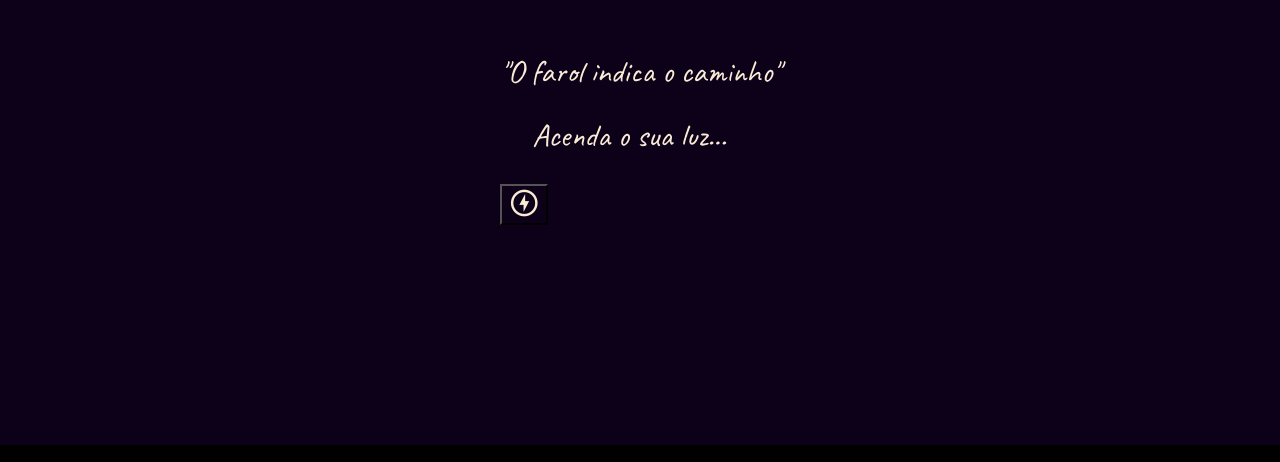
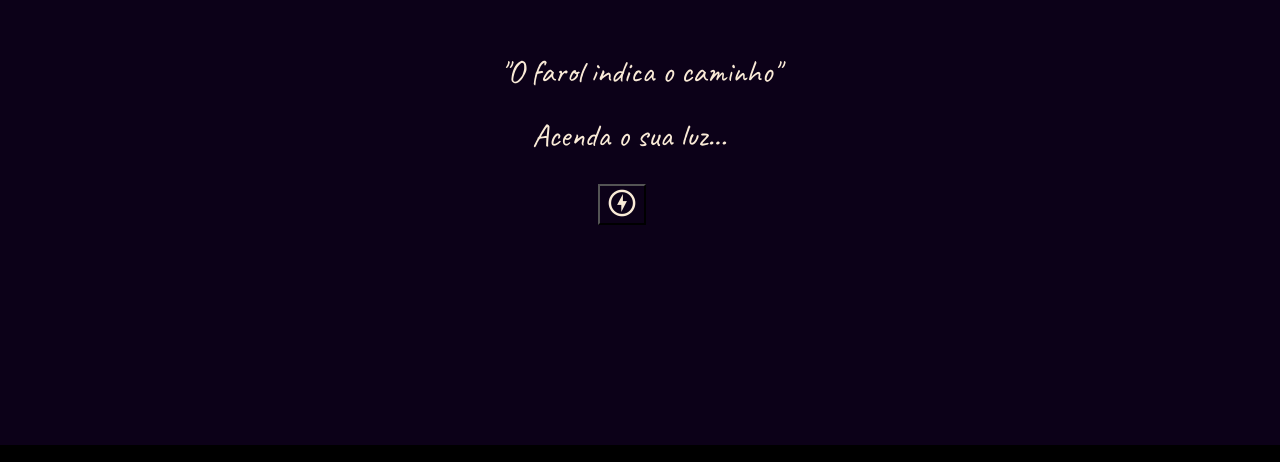
Before and after one commit to gabrells/Farol, a website: page index.html in a window 1280 px wide. Shown: the part 205-667 px from the top of the page. Drawn offline with nearby package versions, Linux system fonts and the light colour scheme.

Commit message:
fixing alignments

```diff
--- a/JS/main.js
+++ b/JS/main.js
@@ -45,6 +45,7 @@ buttons.forEach(btn => {
                 <cite><a href="https://www.instagram.com/tempofeio/" target="_blank" class="link-citacao">Tempo Feio</a></cite>
             </blockquote>
         </div>
+
               <div class="box swiper-slide">
                 <blockquote id="texto">
                     <p>"Sou resultado <span></span>Das minhas escolhas <br>Dos pouses forçados <br>Dos dias ruins <br>Marcas de expressão <br>E marcas que não se expressam <br>A cabeça segue erguida <br>E o sangue corre quente <br>Nem sempre gosto do espelho <br>Mas admiro o que você vê <br>Quando olha pra mim."
--- a/style/style.css
+++ b/style/style.css
@@ -52,7 +52,7 @@ p {
   background: none;
   color: antiquewhite;
   position: absolute;
-
+  left: 35%;
 
 }
 .btn-flash {
```
